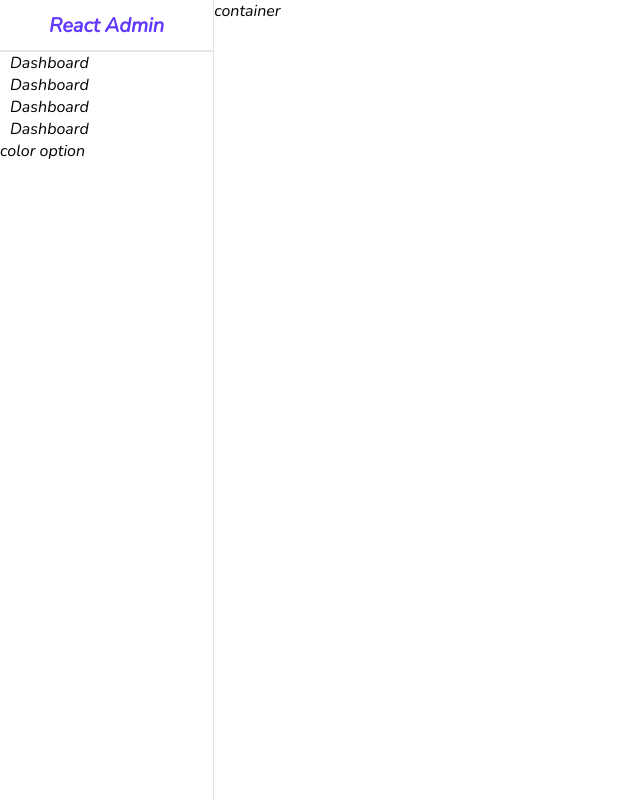
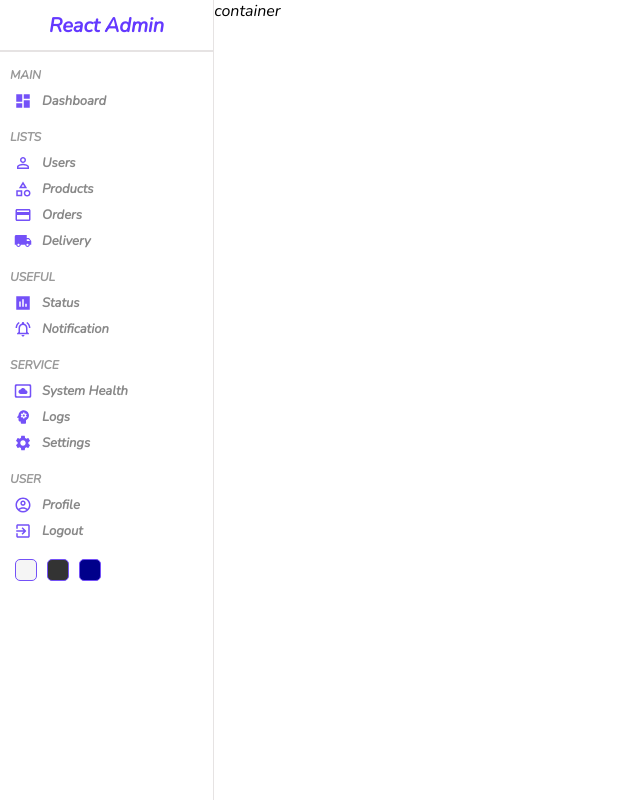
Before and after one commit to tuanvu9981/React_Admin_Panel, a React (Create React App) app in the folder react-admin/: page / in a window 1280 px wide. Shown: the whole page, without its empty margins (0-640 px from the left). Built offline with nearby package versions, Linux system fonts and the light colour scheme.

Commit message:
complete sidebar with center and botton css class

```diff
--- a/react-admin/package.json
+++ b/react-admin/package.json
@@ -3,6 +3,10 @@
   "version": "0.1.0",
   "private": true,
   "dependencies": {
+    "@emotion/react": "^11.9.0",
+    "@emotion/styled": "^11.8.1",
+    "@mui/icons-material": "^5.6.1",
+    "@mui/material": "^5.6.1",
     "@testing-library/jest-dom": "^5.16.4",
     "@testing-library/react": "^12.1.4",
     "@testing-library/user-event": "^13.5.0",
--- a/react-admin/src/components/sidebar/Sidebar.jsx
+++ b/react-admin/src/components/sidebar/Sidebar.jsx
@@ -1,7 +1,19 @@
 import React from "react";
 import './sidebar.scss';
+import DashboardIcon from '@mui/icons-material/Dashboard';
+import PersonOutlineOutlinedIcon from '@mui/icons-material/PersonOutlineOutlined';
+import LocalShippingIcon from '@mui/icons-material/LocalShipping';
+import NotificationsActiveOutlinedIcon from '@mui/icons-material/NotificationsActiveOutlined';
+import AccountCircleOutlinedIcon from '@mui/icons-material/AccountCircleOutlined';
+import ExitToAppOutlinedIcon from '@mui/icons-material/ExitToAppOutlined';
+import SettingsIcon from '@mui/icons-material/Settings';
+import PsychologyRoundedIcon from '@mui/icons-material/PsychologyRounded';
+import SettingsSystemDaydreamRoundedIcon from '@mui/icons-material/SettingsSystemDaydreamRounded';
+import AssessmentSharpIcon from '@mui/icons-material/AssessmentSharp';
+import CategoryOutlinedIcon from '@mui/icons-material/CategoryOutlined';
+import CreditCardIcon from '@mui/icons-material/CreditCard';
 
-function Sidebar(){
+function Sidebar() {
     return (
         <div className="sidebar">
             <div className="top">
@@ -9,30 +21,92 @@
                     React Admin
                 </span>
             </div>
-            <hr/>
+            <hr />
 
             <div className="center">
                 <ul>
+                    <p className="title">MAIN</p>
 
                     <li>
+                        <DashboardIcon className="icon"/>
                         <span>Dashboard</span>
                     </li>
 
+                    <p className="title">LISTS</p>
+
                     <li>
-                        <span>Dashboard</span>
+                        <PersonOutlineOutlinedIcon className="icon"/>
+                        <span>Users</span>
                     </li>
 
                     <li>
-                        <span>Dashboard</span>
+                        <CategoryOutlinedIcon className="icon"/>
+                        <span>Products</span>
                     </li>
 
                     <li>
-                        <span>Dashboard</span>
+                        <CreditCardIcon className="icon"/>
+                        <span>Orders</span>
+                    </li>
+
+                    <li>
+                        <LocalShippingIcon className="icon"/>
+                        <span>Delivery</span>
+                    </li>
+
+                    <p className="title">USEFUL</p>
+                    <li>
+                        <AssessmentSharpIcon className="icon"/>
+                        <span>Status</span>
+                    </li>
+
+                    <li>
+                        <NotificationsActiveOutlinedIcon className="icon"/>
+                        <span>Notification</span>
+                    </li>
+
+                    <p className="title">SERVICE</p>
+                    <li>
+                        <SettingsSystemDaydreamRoundedIcon className="icon"/>
+                        <span>System Health</span>
+                    </li>
+
+                    <li>
+                        <PsychologyRoundedIcon className="icon"/>
+                        <span>Logs</span>
+                    </li>
+
+                    <li>
+                        <SettingsIcon className="icon"/>
+                        <span>Settings</span>
+                    </li>
+
+                    <p className="title">USER</p>
+                    <li>
+                        <AccountCircleOutlinedIcon className="icon"/>
+                        <span>Profile</span>
+                    </li>
+
+                    <li>
+                        <ExitToAppOutlinedIcon className="icon"/>
+                        <span>Logout</span>
                     </li>
                 </ul>
             </div>
 
-            <div className="bottom">color option</div>
+            <div className="bottom">
+                <div className="colorOption">
+
+                </div>
+
+                <div className="colorOption">
+
+                </div>
+
+                <div className="colorOption">
+
+                </div>
+            </div>
         </div>
     )
 }
--- a/react-admin/src/components/sidebar/sidebar.scss
+++ b/react-admin/src/components/sidebar/sidebar.scss
@@ -35,6 +35,67 @@
             list-style: none;
             margin: 0;
             padding: 0;
+
+            .title{
+                font-size: 12px;
+                font-weight: bold;
+                color: #999;
+                margin-top: 15px;
+                margin-bottom: 5px;
+            }
+
+            li{
+                display: flex;
+                align-items: center;
+                padding: 4px; //<==> padding left right top bot: 4px
+                cursor: pointer;
+
+                &:hover{
+                    background-color: #ece8ff;
+
+                    // :hover --> ONLY CHARACTERS SELECTED
+                    // &:hover --> BOTH CHARACTERS AND ICON SELECTED
+                }
+
+                .icon{
+                    font-size: 18px;
+                    color: #7451f8
+                }
+
+                span{
+                    // character beside icon
+                    font-size: 13px;
+                    font-weight: 600;
+                    color: #888;
+                    margin-left: 10px;
+                    // seperate 2 <tag> (<Icon> vs <span> --> margin-left/margin-right)
+                }
+            }
+        }
+    }
+
+    .bottom{
+        display: flex;
+        align-items: center;
+        margin: 10px;
+
+        .colorOption{
+            width: 20px;
+            height: 20px;
+            border-radius: 5px;
+            border: 1px solid #7451f8;
+            cursor: pointer;
+            margin: 5px;
+
+            &:nth-child(1){
+                background-color: whitesmoke;
+            }
+            &:nth-child(2){
+                background-color: #333;
+            }
+            &:nth-child(3){
+                background-color: darkblue;
+            }
         }
     }
 }
```
Also changed, not shown: 2 other files (tests, documents, lock files or other folders).
